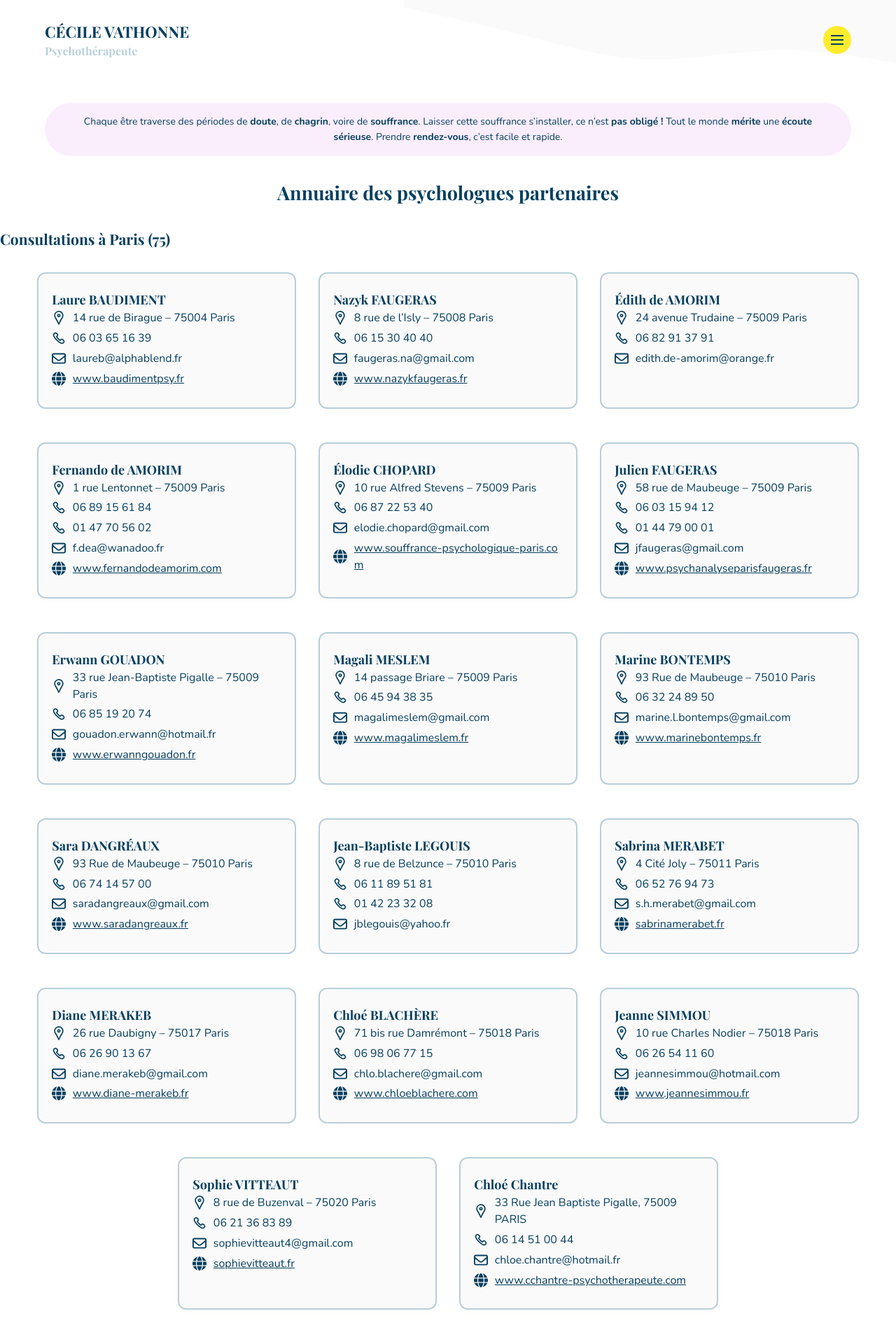
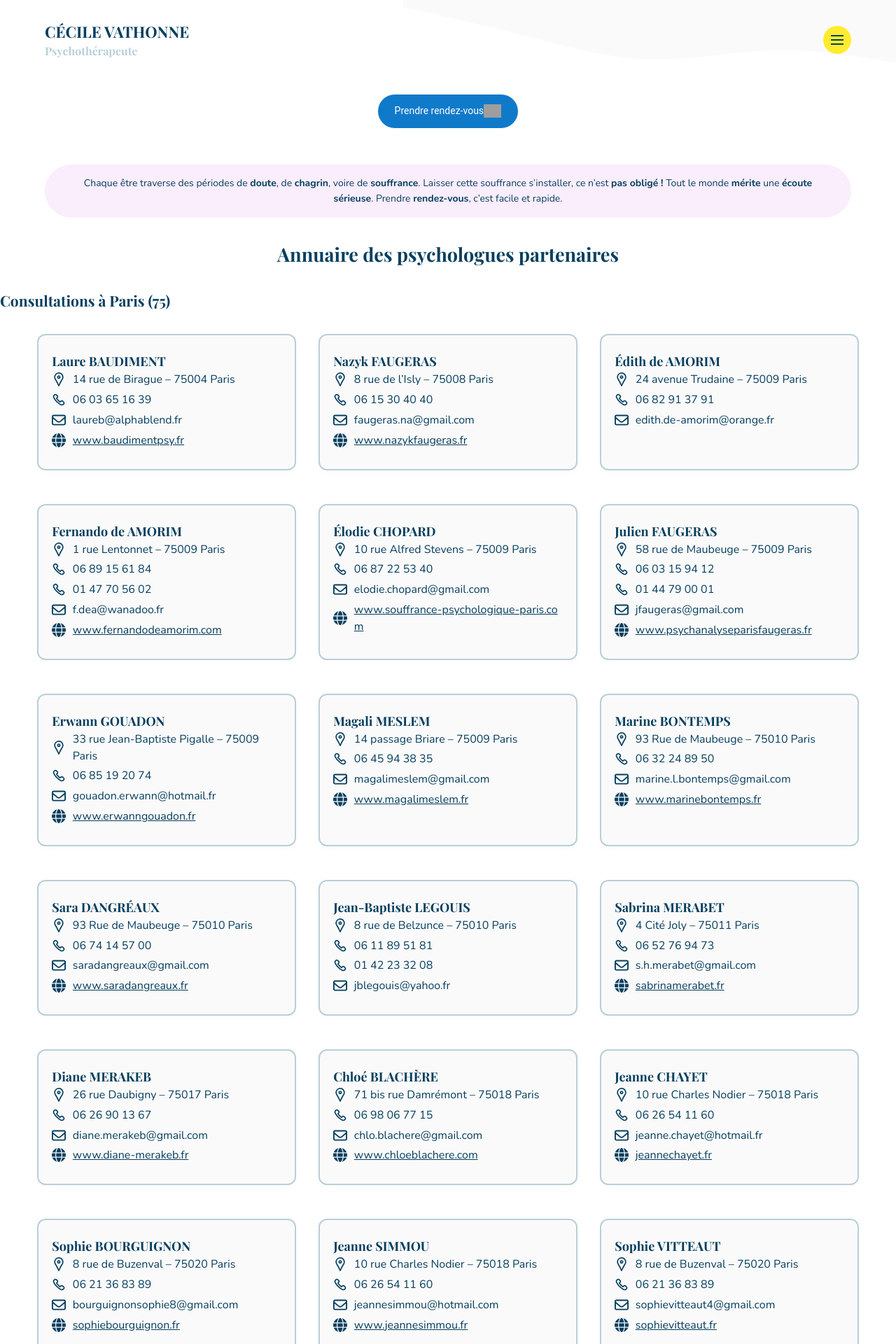
Before and after one commit to AV-13/Cecile-V, a Jekyll site: the page built from pages/network.html, in a window 1280 px wide. Shown: the top 1920 px of the page at 70% size. Built offline with Jekyll 4.4.1, drawn with Linux system fonts in a browser that asks for light colours; grey boxes are pictures that could not be loaded.

Commit message:
fix(doctolib): fix doctolib buttons

```diff
--- a/_includes/header.html
+++ b/_includes/header.html
@@ -66,17 +66,27 @@
                              alt="telephone"/>
                         07 62 80 25 77
                     </a>
-                    <a href="https://www.doctolib.fr/psychologue/paris/cecile-vathonne/booking?bookingFunnelSource=external_referral&amp;utm_campaign=website-button&amp;utm_source=cecile-vathonne-website-button&amp;utm_medium=referral&amp;utm_content=withoutpreview-blue-floating-bottom-right&amp;utm_term=cecile-vathonne"
-                       style="display:flex;text-align:center;background-color:#107ACA;color:#ffffff;font-size:14px;overflow:hidden;font-family:Roboto, sans-serif;box-sizing:border-box;align-items:center;padding:0 24px;z-index:1000;height:48px;text-decoration:none;border-radius:24px;width:fit-content;margin: 10px auto 0 auto"
-                       target="_blank">
-                        Prendre rendez-vous
-                        <img style="vertical-align:middle;width:auto;height:19px"
-                             src="https://pro.doctolib.fr/external_button/doctolib-white-transparent.png"
-                             alt="Doctolib"/>
-                    </a>
+<!--                    <a href="https://www.doctolib.fr/psychologue/paris/cecile-vathonne/booking?bookingFunnelSource=external_referral&amp;utm_campaign=website-button&amp;utm_source=cecile-vathonne-website-button&amp;utm_medium=referral&amp;utm_content=withoutpreview-blue-floating-bottom-right&amp;utm_term=cecile-vathonne"-->
+<!--                       style="display:flex;text-align:center;background-color:#107ACA;color:#ffffff;font-size:14px;overflow:hidden;font-family:Roboto, sans-serif;box-sizing:border-box;align-items:center;padding:0 24px;z-index:1000;height:48px;text-decoration:none;border-radius:24px;width:fit-content;margin: 10px auto 0 auto"-->
+<!--                       target="_blank">-->
+<!--                        Prendre rendez-vous-->
+<!--                        <img style="vertical-align:middle;width:auto;height:19px"-->
+<!--                             src="https://pro.doctolib.fr/external_button/doctolib-white-transparent.png"-->
+<!--                             alt="Doctolib"/>-->
+<!--                    </a>-->
                 </div>
             </div>
         </div>
+    </div>
+    <div class="burger-menu-doctolib-button">
+        <a href="https://www.doctolib.fr/psychologue/paris/cecile-vathonne/booking?bookingFunnelSource=external_referral&amp;utm_campaign=website-button&amp;utm_source=cecile-vathonne-website-button&amp;utm_medium=referral&amp;utm_content=withoutpreview-blue-floating-bottom-right&amp;utm_term=cecile-vathonne"
+           style="display:flex;text-align:center;background-color:#107ACA;color:#ffffff;font-size:14px;overflow:hidden;font-family:Roboto, sans-serif;box-sizing:border-box;align-items:center;padding:0 24px;height:48px;text-decoration:none;border-radius:24px;width:fit-content;margin:20px auto;"
+           target="_blank">
+            Prendre rendez-vous
+            <img style="vertical-align:middle;width:auto;height:19px"
+                 src="https://pro.doctolib.fr/external_button/doctolib-white-transparent.png"
+                 alt="Doctolib"/>
+        </a>
     </div>
     <div class="purple-warning">
         Chaque être traverse des périodes de <strong>doute</strong>, de <strong>chagrin</strong>, voire de <strong>souffrance</strong>.
--- a/assets/css/styles.css
+++ b/assets/css/styles.css
@@ -272,6 +272,11 @@ table {
     background-color: #ffec2d;
     padding: 0.7rem;
     border-radius: 50%;
+}
+.burger-menu-doctolib-button {
+    display: flex;
+    justify-content: center;
+    align-items: center;
 }
 
 .burger-menu {
@@ -886,6 +891,9 @@ table {
     .burger-menu-container {
         display: none;
     }
+    .burger-menu-doctolib-button {
+        display: none;
+    }
 
     .dropdown-menu {
         display: none;
--- a/pages/network.html
+++ b/pages/network.html
@@ -327,6 +327,50 @@ permalink: /reseau/
                 </p>
             </li>
             <li class="annuaire-item">
+                <h4>Jeanne CHAYET</h4>
+                <p class="annuaire-info">
+                    <img class="annuaire-icon" alt="localisation-annuaire"
+                         src="{{ '/assets/images/icons/localisation-annuaire.svg' | relative_url }}">
+                    10 rue Charles Nodier – 75018 Paris
+                </p>
+                <p class="annuaire-info">
+                    <img class="annuaire-icon" alt="téléphone"
+                         src="{{ '/assets/images/icons/telephone-empty-annuaire.svg' | relative_url }}">
+                    06 26 54 11 60
+                </p>
+                <p class="annuaire-info">
+                    <img class="annuaire-icon" alt="mail"
+                         src="{{ '/assets/images/icons/enveloppe-empty-annuaire.svg' | relative_url }}">
+                    jeanne.chayet@hotmail.fr
+                </p>
+                <p class="annuaire-info">
+                    <img class="annuaire-icon" alt="web" src="{{ '/assets/images/icons/globe.svg' | relative_url }}">
+                    <a target="_blank" href="http://jeannechayet.fr">jeannechayet.fr</a>
+                </p>
+            </li>
+            <li class="annuaire-item">
+                <h4>Sophie BOURGUIGNON</h4>
+                <p class="annuaire-info">
+                    <img class="annuaire-icon" alt="localisation-annuaire"
+                         src="{{ '/assets/images/icons/localisation-annuaire.svg' | relative_url }}">
+                    8 rue de Buzenval – 75020 Paris
+                </p>
+                <p class="annuaire-info">
+                    <img class="annuaire-icon" alt="téléphone"
+                         src="{{ '/assets/images/icons/telephone-empty-annuaire.svg' | relative_url }}">
+                    06 21 36 83 89
+                </p>
+                <p class="annuaire-info">
+                    <img class="annuaire-icon" alt="mail"
+                         src="{{ '/assets/images/icons/enveloppe-empty-annuaire.svg' | relative_url }}">
+                    bourguignonsophie8@gmail.com
+                </p>
+                <p class="annuaire-info">
+                    <img class="annuaire-icon" alt="web" src="{{ '/assets/images/icons/globe.svg' | relative_url }}">
+                    <a target="_blank" href="https://sophiebourguignon.fr/">sophiebourguignon.fr</a>
+                </p>
+            </li>
+            <li class="annuaire-item">
                 <h4>Jeanne SIMMOU</h4>
                 <p class="annuaire-info">
                     <img class="annuaire-icon" alt="localisation-annuaire"
```
Also changed, not shown: other parts of pages/network.html (+1 -0 lines).
